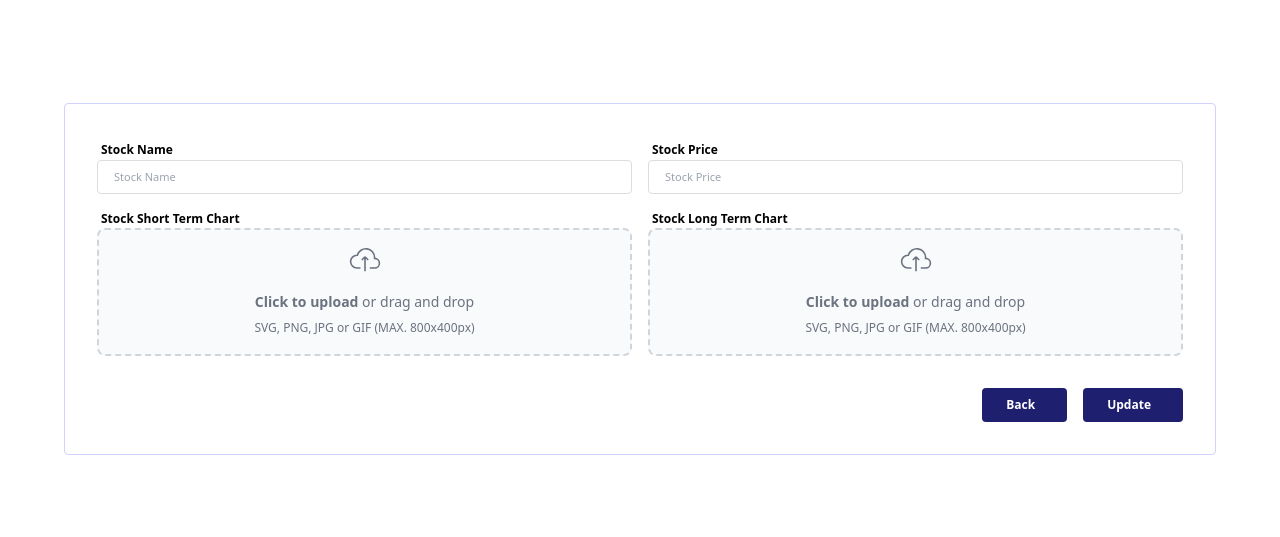
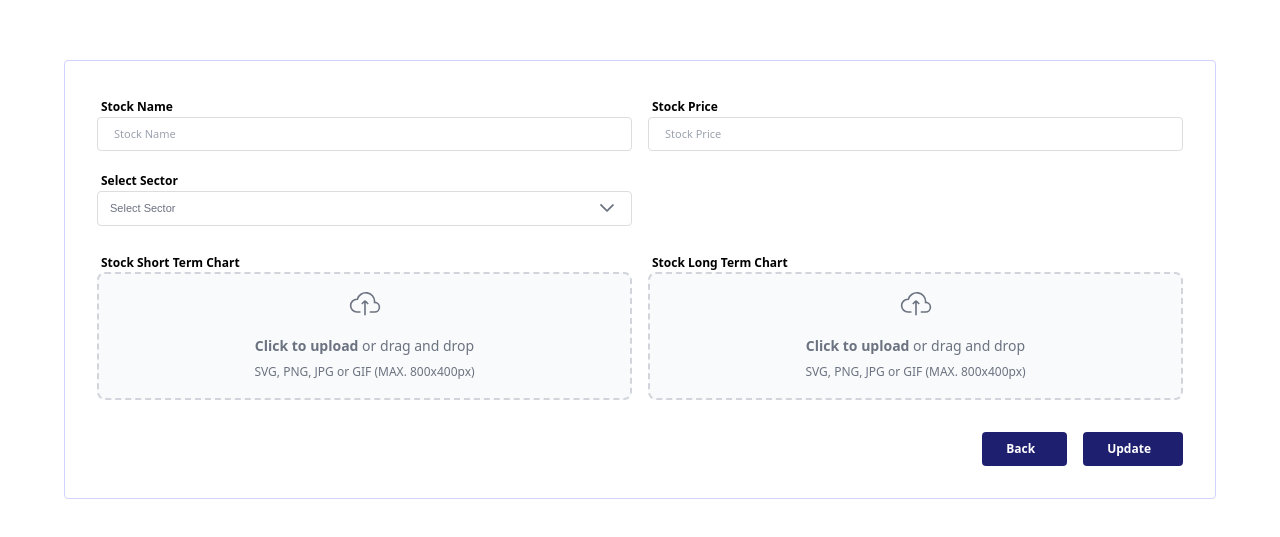
Before and after one commit to Hiteshsu06/Management-System, a React (Create React App) app: page /edit-stock/1 in a window 1280 px wide. Shown: the part 121-658 px from the top of the page. Built offline with nearby package versions, Linux system fonts and the light colour scheme; no server answers; a web font is replaced by a local one.

Commit message:
Solved warnings

```diff
--- a/src/components/Company/CompanyForm.jsx
+++ b/src/components/Company/CompanyForm.jsx
@@ -139,7 +139,7 @@ const CompanyForm = () => {
           setLoader(false);
         });
     }
-  }, []);
+  }, [id]);
 
   const toastHandler=()=>{
     if (toastType === 'success') {
--- a/src/components/Indices/IndicesForm.jsx
+++ b/src/components/Indices/IndicesForm.jsx
@@ -148,6 +148,10 @@ const IndicesForm = () => {
     navigate("/dashboard/indices");
   };
 
+  useEffect(()=>{
+    fetchCountryList();
+  },[])
+
   useEffect(() => {
     if (id) {
       setLoader(true);
@@ -161,11 +165,10 @@ const IndicesForm = () => {
             long_term: response?.data?.long_term,
             long_term_url: response?.data?.index_long_term_chart_url
           }
-          const selectedCategory = categories?.find((item) => item?.value == response?.data?.category_id);
+          const selectedCategory = categories?.find((item) => item?.value === response?.data?.category_id);
           data['category'] = selectedCategory || {};
 
-          const selectedCountry = allCountries?.find((item) => item?.id == response?.data?.country_id);
-          console.log("R",selectedCountry)
+          const selectedCountry = allCountries?.find((item) => item?.id === response?.data?.country_id);
           data['country'] = selectedCountry || {};
           setData(data);
         })
@@ -176,8 +179,7 @@ const IndicesForm = () => {
           setLoader(false);
         });
     }
-    fetchCountryList();
-  }, []);
+  }, [id]);
 
   const toastHandler=()=>{
     if (toastType === 'success') {
--- a/src/components/Stock/StockForm.jsx
+++ b/src/components/Stock/StockForm.jsx
@@ -4,6 +4,7 @@ import InputTextComponent from "@common/InputTextComponent";
 import FileUpload from "@common/FileUpload";
 import { allApiWithHeaderToken } from "@api/api";
 import Loading from '@common/Loading';
+import Dropdown from "@common/DropdownComponent";
 
 // external libraries
 import * as yup from "yup";
@@ -19,7 +20,8 @@ const structure = {
   short_term: "",
   long_term: "",
   short_term_url: "",
-  long_term_url: ""
+  long_term_url: "",
+  sector: ""
 };
 
 const StockForm = () => {
@@ -110,8 +112,11 @@ const StockForm = () => {
     navigate("/dashboard/stocks");
   };
 
+  useEffect(()=> {
+    getAllSectorRecords();
+  },[])
+
   useEffect(() => {
-    getAllSectorRecords();
     if (id) {
       setLoader(true);
       allApiWithHeaderToken(`stocks/${id}`, "", "get")
@@ -131,7 +136,7 @@ const StockForm = () => {
           setLoader(false);
         });
     };
-  }, []);
+  }, [id]);
 
   const getAllSectorRecords=()=>{
     allApiWithHeaderToken("sector_masters", "", "get")
@@ -213,6 +218,20 @@ const StockForm = () => {
             className="col-span-2 w-full rounded border-[1px] border-[#ddd] px-[1rem] py-[8px] text-[11px] focus:outline-none"
           />
         </div>
+        <div className="col-span-4 md:col-span-2 mb-3">
+          <Dropdown
+            value={values?.sector}
+            onChange={handleChange}
+            data= {allSectors}
+            placeholder={t("select_sector")}
+            name="sector"
+            error={errors?.sector}
+            touched={touched?.sector}
+            className="col-span-2 w-full rounded border-[1px] border-[#ddd] custom-dropdown focus:outline-none"
+            optionLabel="name"
+          />
+        </div>
+        <div className="col-span-4 md:col-span-2 mb-3"></div>
         <div className="col-span-4 md:col-span-2">
             <FileUpload
               value={values?.short_term_url}
--- a/src/components/StockManagement/StockManagementForm.jsx
+++ b/src/components/StockManagement/StockManagementForm.jsx
@@ -191,7 +191,7 @@ const StockManagementForm = () => {
     validateOnBlur: true,
   });
 
-  const { values, errors, handleSubmit, handleChange, touched, setFieldValue } = formik;
+  const { values, errors, handleSubmit, handleChange, touched } = formik;
   return (
     <div className="h-screen p-auto">
       <div className="flex min-h-full bg-BgPrimaryColor py-4 overflow-y-auto">
```
